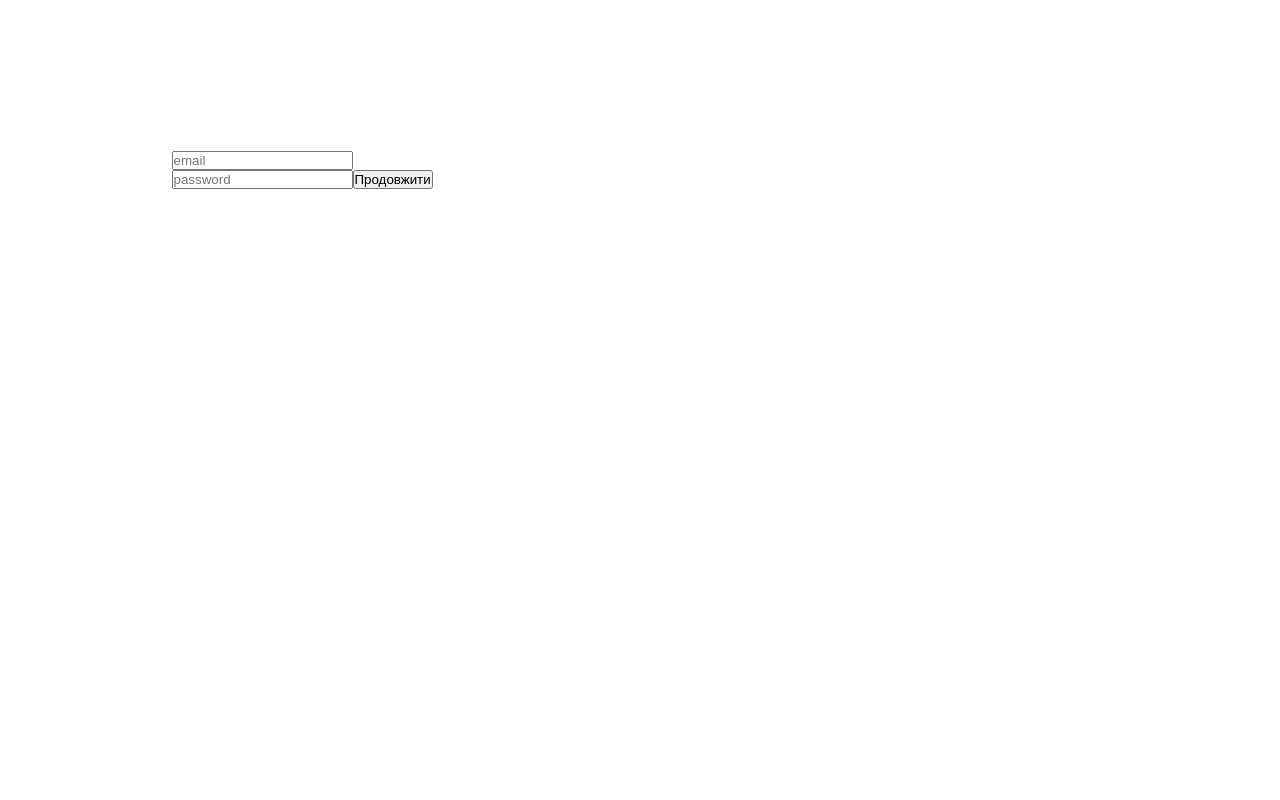
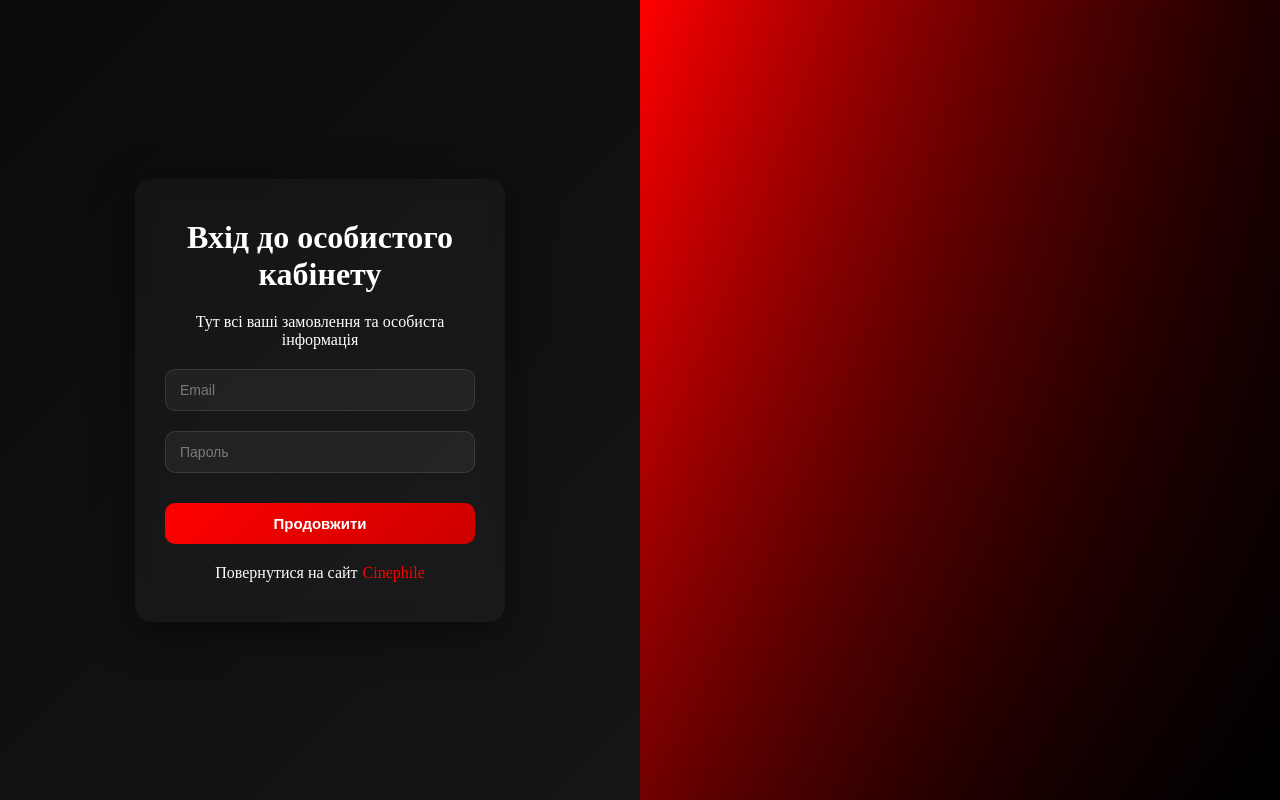
Before and after one commit to Svyatkk/Cinephile, a Next.js app in the folder client/: page /auth in a window 1280 px wide. Built offline with nearby package versions, Linux system fonts and the light colour scheme.

Commit message:
Upgrade interface ofauth

```diff
--- a/client/src/api/config.ts
+++ b/client/src/api/config.ts
@@ -13,5 +13,6 @@ export const PAGES_URL = {
     MAIN: `/`,
     ACCOUNT: `/account`,
     ADMIN: '/admin',
-    MOVIE: (id: number): string => `/movie/${id}`
+    MOVIE: (id: number): string => `/movie/${id}`,
+    MOVIES: '/movies'
 }
--- a/client/src/app/(auth)/auth/Auth.tsx
+++ b/client/src/app/(auth)/auth/Auth.tsx
@@ -1,10 +1,10 @@
 'use client'
-import { userService } from "@/api/user.service"
+import { userService } from '@/api/user.service'
 import styles from './style.module.css'
 import { useEffect, useState } from "react"
 import { useRouter } from "next/navigation"
 import { PAGES_URL } from "@/api/config"
-
+import Link from 'next/link'
 export default function Auth() {
 
     const [email, setEmail] = useState<string>()
@@ -34,25 +34,37 @@ export default function Auth() {
         }
     }
 
-
-
-
     return (
         <>
             <div className={styles.block}>
 
                 <div className={styles.auth}>
                     <div className={styles.blockAuth}>
-                        <label htmlFor=""><input placeholder="email" onChange={(e) => {
+                        <div className={styles.blockText}>
+                            <h1>Вхід до особистого кабінету
+                            </h1>
+                            <p>Тут всі ваші замовлення та особиста інформація
+
+                            </p>
+                        </div>
+
+                        <label htmlFor=""><input placeholder="Email" onChange={(e) => {
                             setEmail(e.target.value)
 
                         }} type="text" /></label>
 
-                        <label htmlFor=""><input placeholder="password" onChange={(e) => {
+
+                        <label htmlFor=""><input placeholder="Пароль" onChange={(e) => {
                             setPassword(e.target.value)
 
                         }} type="text" /></label>
                         <button onClick={handleAuth}>Продовжити</button>
+
+
+
+                        <div className={styles.return}>
+                            Повернутися на сайт <Link className={styles.link} href={PAGES_URL.MAIN}>Cinephile</Link>
+                        </div>
 
                     </div>
 
--- a/client/src/app/(auth)/auth/style.module.css
+++ b/client/src/app/(auth)/auth/style.module.css
@@ -1,34 +1,130 @@
 .block {
-    border: 1px solid white;
     width: 100%;
     height: 100vh;
     display: flex;
+    background: linear-gradient(135deg, #0b0b0b, #1a1a1a);
+    color: white;
+
+}
 
 
-}
 
 .auth {
     width: 50%;
     height: 100%;
-    border: 1px solid white;
     display: flex;
     align-items: center;
     justify-content: center;
 }
 
-
 .images {
     width: 50%;
     height: 100%;
-    border: 1px solid white;
+    background: linear-gradient(135deg, #ff0000, #000000);
+    position: relative;
+}
+
+.images::after {
+    content: '';
+    position: absolute;
+    inset: 0;
+    background: linear-gradient(to left, rgba(0, 0, 0, 0.8), transparent);
+}
+
+.blockAuth {
+    max-width: 370px;
+    width: 100%;
+    padding: 40px 30px;
+    border-radius: 16px;
+    background: rgba(255, 255, 255, 0.03);
+    backdrop-filter: blur(10px);
+
+
+    box-shadow: 0 10px 40px rgba(0, 0, 0, 0.5);
+    display: flex;
+    flex-direction: column;
+    gap: 20px;
 
 }
 
-.blockAuth {
-    max-width: 300px;
-    width: 100%;
-    height: 500px;
-    border: 1px solid white;
+.return {
+    display: flex;
+    align-items: center;
+    justify-content: center;
+    gap: 5px;
+}
+
+.link {
+    color: red;
+    transition: 0.5s;
 
 
 }
+
+.link:hover {
+    transform: translateY(-2px);
+}
+
+
+
+.blockText {
+    display: flex;
+    align-items: center;
+    flex-direction: column;
+    gap: 20px;
+    text-align: center;
+
+}
+
+.blockAuth h1 {
+    align-content: center;
+    align-items: center;
+    text-align: center;
+}
+
+.blockAuth input {
+    width: 100%;
+    padding: 12px 14px;
+    border-radius: 10px;
+    border: 1px solid rgba(255, 255, 255, 0.1);
+
+    background: rgba(255, 255, 255, 0.05);
+    color: white;
+    font-size: 14px;
+
+    outline: none;
+    transition: 0.3s;
+}
+
+.blockAuth input::placeholder {
+    color: rgba(255, 255, 255, 0.4);
+}
+
+.blockAuth input:focus {
+    border: 1px solid red;
+    background: rgba(255, 255, 255, 0.08);
+}
+
+.blockAuth>button {
+    margin-top: 10px;
+    padding: 12px;
+    border-radius: 10px;
+    border: none;
+
+    background: linear-gradient(135deg, #ff0000, #cc0000);
+    color: white;
+    font-weight: bold;
+    font-size: 15px;
+
+    cursor: pointer;
+    transition: 0.3s;
+}
+
+.blockAuth>button:hover {
+    transform: translateY(-2px);
+    box-shadow: 0 5px 20px rgba(255, 0, 0, 0.4);
+}
+
+.blockAuth>button:active {
+    transform: scale(0.97);
+}
--- a/client/src/components/MainSwiper/MainSwiper.tsx
+++ b/client/src/components/MainSwiper/MainSwiper.tsx
@@ -6,6 +6,9 @@ import { Navigation, Autoplay } from "swiper/modules";
 import MovieBlock from "../MovieBlock/MovieBlock";
 import "swiper/css"
 import "swiper/css/navigation";
+
+
+
 
 import styles from './style.module.css'
 
--- a/client/src/components/MainSwiper/style.module.css
+++ b/client/src/components/MainSwiper/style.module.css
@@ -41,7 +41,6 @@
     opacity: 1;
 }
 
-/* стрілки */
 .swiper-button-next,
 .swiper-button-prev {
     color: red;
--- a/client/src/components/MovieBlock/MovieBlock.tsx
+++ b/client/src/components/MovieBlock/MovieBlock.tsx
@@ -5,12 +5,16 @@ import { IMovie } from '@/types/movie.interface'
 import { useRouter } from 'next/navigation'
 import { PAGES_URL, BASE_URL } from '@/api/config'
 
+
+
+
 type Props = {
     movie: IMovie
 }
 
 export default function MovieBlock({ movie }: Props) {
     const route = useRouter()
+
 
 
     const poster = movie.poster_url;
--- a/client/src/components/MovieBlock/style.module.css
+++ b/client/src/components/MovieBlock/style.module.css
@@ -3,8 +3,6 @@
     display: flex;
     gap: 10px;
     padding: 20px;
-
-    background-size: cover;
     background-repeat: no-repeat;
     background-size: cover;
     background-position: center;
@@ -13,7 +11,7 @@
     height: calc(100vh - 60px);
     font-size: 24px;
     position: relative;
-
+    z-index: -100;
 
 }
 
--- a/client/src/components/SideBar/style.module.css
+++ b/client/src/components/SideBar/style.module.css
@@ -6,7 +6,8 @@
     background-color: rgb(34, 31, 31);
     left: -100%;
     transition: left 0.4s ease;
-    z-index: 50;
+    z-index: 9999;
+
 }
 
 
```
Also changed, not shown: client/src/components/Navbar/Navbar.tsx (+2 -8 lines), client/src/components/Navbar/style.module.css (+11 -3 lines).
